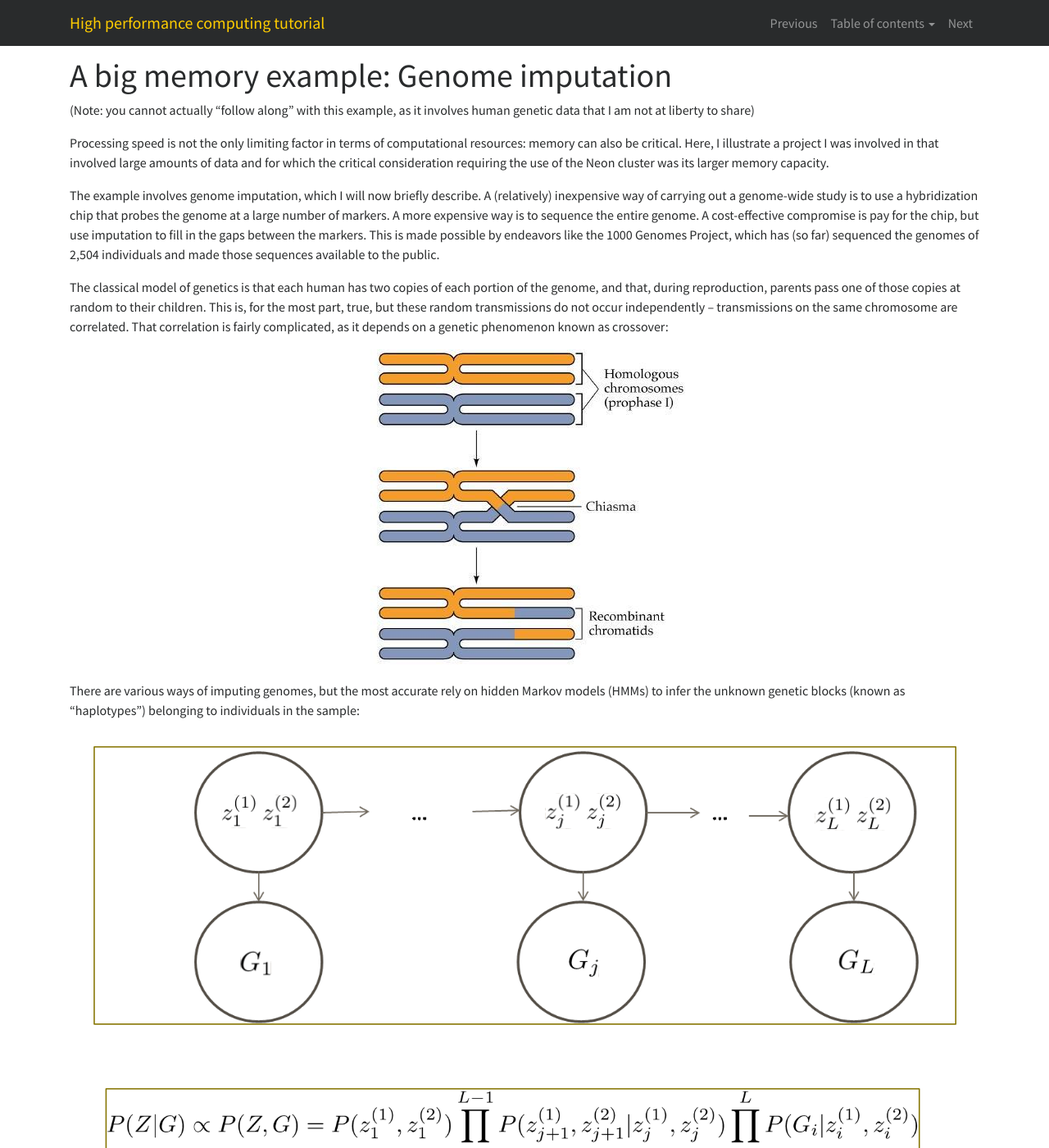
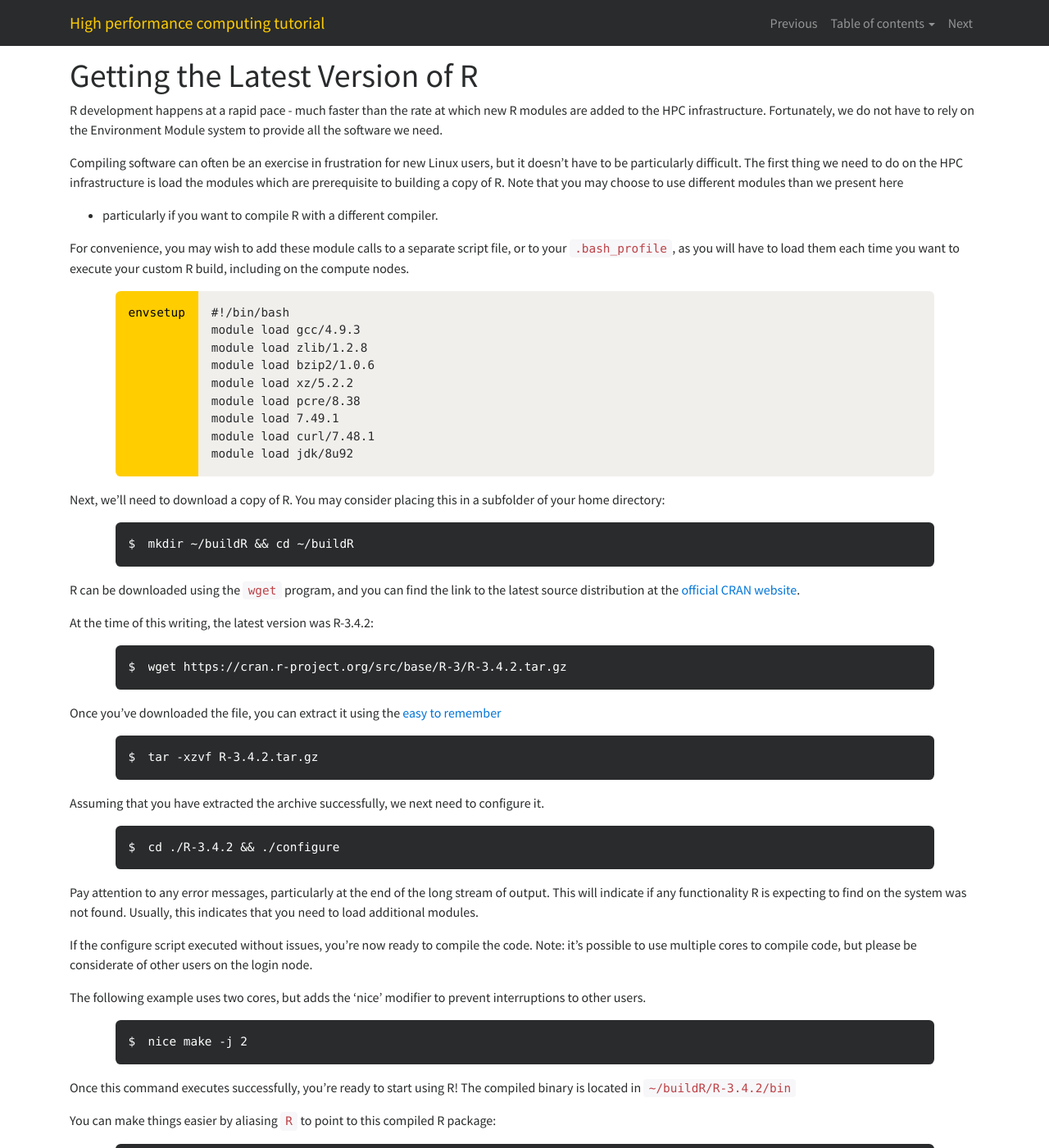
Before and after one commit to IowaBiostat/hpc, a Jekyll site: the page built from 11.md, in a window 1280 px wide and 1400 px high. Shown: the whole window at 82% size. Built offline with Jekyll 4.4.1, drawn with Linux system fonts in a browser that asks for light colours; nearby versions of some CDN libraries; our own code applies the rules of GitHub Pages for plain Markdown files; some of the changed text lies outside the part shown.

Commit message:
Work on instructions to build a custom R version

```diff
--- a/11.md
+++ b/11.md
@@ -3,79 +3,93 @@ prev: 10
 next: 12
 ---
 
-# A big memory example: Genome imputation
+# Getting the Latest Version of R
 
-(Note: you cannot actually "follow along" with this example, as it involves
-human genetic data that I am not at liberty to share)
 
-Processing speed is not the only limiting factor in terms of computational
-resources: memory can also be critical.  Here, I illustrate a project I was
-involved in that involved large amounts of data and for which the critical
-consideration requiring the use of the Neon cluster was its larger memory
-capacity.
+R development happens at a rapid pace - much faster than the rate at which
+new R modules are added to the HPC infrastructure. Fortunately, we
+do not have to rely on the Environment Module system to provide
+all the software we need.
 
-The example involves genome imputation, which I will now briefly describe.  A
-(relatively) inexpensive way of carrying out a genome-wide study is to use a
-hybridization chip that probes the genome at a large number of markers.  A more
-expensive way is to sequence the entire genome.  A cost-effective compromise is
-pay for the chip, but use imputation to fill in the gaps between the markers.
-This is made possible by endeavors like the 1000 Genomes Project, which has (so
-far) sequenced the genomes of 2,504 individuals and made those sequences
-available to the public.
+Compiling software can often be an exercise in frustration for new
+Linux users, but it doesn't have to be particularly difficult. The
+first thing we need to do on the HPC infrastructure is load the
+modules which are prerequisite to building a copy of R. Note that you
+may choose to use different modules than we present here
+ - particularly if you want to compile R with a different compiler.
 
-The classical model of genetics is that each human has two copies of each
-portion of the genome, and that, during reproduction, parents pass one of those
-copies at random to their children.  This is, for the most part, true, but these
-random transmissions do not occur independently -- transmissions on the same
-chromosome are correlated.  That correlation is fairly complicated, as it
-depends on a genetic phenomenon known as crossover:
+For convenience, you may wish to add these module calls to a
+separate script file, or to your `.bash_profile`, as you will
+have to load them each time you want to execute your custom
+R build, including on the compute nodes.
 
-<img class="img-fluid mx-auto d-block" src="img/crossover.jpg">
 
-There are various ways of imputing genomes, but the most accurate rely on hidden
-Markov models (HMMs) to infer the unknown genetic blocks (known as "haplotypes")
-belonging to individuals in the sample:
-
-<img class="img-fluid mx-auto d-block" src="img/hmm.png">
-
-Essentially, the observed genotypes (G<sub>O</sub>) provide information about
-the hidden haplotypes (Z), which in turn allow us to infer the unobserved
-genotypes (G<sub>U</sub>) with reasonable accuracy.  Hidden Markov models
-themselves are not terribly computer-intensive to fit; it's the sheer size of
-genetic data that makes genome imputation computer-intensive and in particular,
-memory-intensive.  In particular, imputation for the SOPHIA project (in
-collaboration with Profs. Ryckman and Saftlas in Epidemiology) involved nearly
-80 Gb of data (some from the actual SOPHIA samples, some from the 1000 Genomes
-Project, some of it imputed).
-
-I used a program called MaCH (for Markov Chain Haplotyping) to perform the
-imputation (this is now a bit out-of-date with newer versions of software
-available, but it illustrates the point).  I won't go through all the details,
-but just so you can see how the same ideas of scripting and `qsub` arrays can be
-put to use in this problem, I'll share the commands for step 1 of the imputation
-process (it's more computationally efficient to do the calculations in two
-steps: the first step is called "pre-phasing"; the second step is the actual
-imputation).  The script is:
-
-{% include pre-file.html file="phase" %}
-mach1 -d chr$SGE_TASK_ID.dat -p chr$SGE_TASK_ID.ped --rounds 20 --states 200 --interim 5 --phase --sample 5 --prefix chr$SGE_TASK_ID.haps > phase$SGE_TASK_ID.log
-cut -f 1 -d " " chr$SGE_TASK_ID.haps.erate | sed -n '1!p' > chr$SGE_TASK_ID.snps
-rm chr$SGE_TASK_ID.haps.sample*
-rm chr$SGE_TASK_ID.haps.prelim*
+{% include pre-file.html file="envsetup" %}
+#!/bin/bash
+module load gcc/4.9.3
+module load zlib/1.2.8
+module load bzip2/1.0.6
+module load xz/5.2.2
+module load pcre/8.38
+module load 7.49.1
+module load curl/7.48.1
+module load jdk/8u92
 {% include post-file.html %}
 
-Which we run with:
+Next, we'll need to download a copy of R. You may consider placing this in a subfolder of your home directory:
 
 {% include pre-prompt.html %}
-qsub -t 1-22 phase
+mkdir ~/buildR && cd ~/buildR
 {% include post-prompt.html %}
 
-This runs the hidden Markov model separately on each chromosome 1-22 (i.e.,
-simultaneously phasing all 22 chromosomes, one processor per chromosome).  The
-process took overnight (about 12 hours), but that's a lot better than 22 nights!
+R can be downloaded using the `wget`
+program, and you can find the link to the
+latest source distribution at the
+[official CRAN website](https://cran.r-project.org/).
 
-Breaking up the problem in this way is natural to genetics, but the same general
-principle of data splitting is widely applied in many other fields involving
-"big data".
+At the time of this writing, the latest
+version was R-3.4.2:
 
-<p style="margin-top: 50px; font-size:80%">Image credits: My crossover picture comes from the <a href="http://biology.duke.edu/noorlab/projects.html">Noor lab</a> at Duke; my HMM illustration is from <a href="http://www.eecs.berkeley.edu/~nihar/">Nihar Shah</a> at Carnegie Mellon.
+{% include pre-prompt.html %}
+wget https://cran.r-project.org/src/base/R-3/R-3.4.2.tar.gz
+{% include post-prompt.html %}
+
+Once you've downloaded the file, you can extract it using the [easy to remember](https://xkcd.com/1168/)
+
+{% include pre-prompt.html %}
+tar -xzvf R-3.4.2.tar.gz
+{% include post-prompt.html %}
+
+Assuming that you have extracted the archive successfully, we next need to configure it.
+
+{% include pre-prompt.html %}
+cd ./R-3.4.2 && ./configure
+{% include post-prompt.html %}
+
+Pay attention to any error messages, particularly
+at the end of the long stream of output. This will indicate if any functionality R is expecting to find on the system was not found. Usually, this indicates that you need to load additional modules.
+
+If the configure script executed without issues, you're now ready to compile the code. Note: it's possible to use multiple cores to compile code, but please
+be considerate of other users on the login node.
+
+The following example uses two cores, but
+adds the 'nice' modifier to prevent
+interruptions to other users.
+
+{% include pre-prompt.html %}
+nice make -j 2
+{% include post-prompt.html %}
+
+Once this command executes successfully,
+you're ready to start using R! The
+compiled binary is located in `~/buildR/R-3.4.2/bin`
+
+You can make things easier by aliasing
+`R` to point to this compiled R package:
+
+
+{% include pre-prompt.html %}
+alias -p R="~/build
+{% include post-prompt.html %}
+
+Be sure to include this alias in your `.bash_profile`, or another startup script you call on each node before executing your jobs.
--- a/12.md
+++ b/12.md
@@ -1,101 +1,81 @@
 ---
 prev: 11
-next: index
+next: 13
 ---
 
-# MCMC
+# A big memory example: Genome imputation
 
-One final common task in statistical computing that is (for the most part) easy
-to parallelize is the estimation of posterior distributions using Markov chain
-Monte Carlo (MCMC) simulation.  Although an individual chain is difficult to
-parallelize, one can carry out the estimation by running multiple chains, and
-this is easily accomplished in parallel.
+(Note: you cannot actually "follow along" with this example, as it involves
+human genetic data that I am not at liberty to share)
 
-There are several programs (BUGS, JAGS, Stan) that accept a specified model and
-carry out sampling from the posterior.  We will focus here on JAGS, simply
-because that is the one I am most familiar with.  JAGS is installed on Neon at
-`/Shared/Tukey/jags`; to run it, add the following to your `~/.bash_profile` file:
+Processing speed is not the only limiting factor in terms of computational
+resources: memory can also be critical.  Here, I illustrate a project I was
+involved in that involved large amounts of data and for which the critical
+consideration requiring the use of the Neon cluster was its larger memory
+capacity.
 
-{% include pre-file.html file=".bash_profile" %}
-<...more...>
-export PATH=~/bin:/Shared/Tukey/jags/bin:$PATH:
-export PKG_CONFIG_PATH=/Shared/Tukey/jags/lib/pkgconfig:$PKG_CONFIG_PATH:
-export LD_LIBRARY_PATH=/Shared/Tukey/jags/lib:$LD_LIBRARY_PATH:
-module load gcc/4.8.2
-<...more...>
+The example involves genome imputation, which I will now briefly describe.  A
+(relatively) inexpensive way of carrying out a genome-wide study is to use a
+hybridization chip that probes the genome at a large number of markers.  A more
+expensive way is to sequence the entire genome.  A cost-effective compromise is
+pay for the chip, but use imputation to fill in the gaps between the markers.
+This is made possible by endeavors like the 1000 Genomes Project, which has (so
+far) sequenced the genomes of 2,504 individuals and made those sequences
+available to the public.
+
+The classical model of genetics is that each human has two copies of each
+portion of the genome, and that, during reproduction, parents pass one of those
+copies at random to their children.  This is, for the most part, true, but these
+random transmissions do not occur independently -- transmissions on the same
+chromosome are correlated.  That correlation is fairly complicated, as it
+depends on a genetic phenomenon known as crossover:
+
+<img class="img-fluid mx-auto d-block" src="img/crossover.jpg">
+
+There are various ways of imputing genomes, but the most accurate rely on hidden
+Markov models (HMMs) to infer the unknown genetic blocks (known as "haplotypes")
+belonging to individuals in the sample:
+
+<img class="img-fluid mx-auto d-block" src="img/hmm.png">
+
+Essentially, the observed genotypes (G<sub>O</sub>) provide information about
+the hidden haplotypes (Z), which in turn allow us to infer the unobserved
+genotypes (G<sub>U</sub>) with reasonable accuracy.  Hidden Markov models
+themselves are not terribly computer-intensive to fit; it's the sheer size of
+genetic data that makes genome imputation computer-intensive and in particular,
+memory-intensive.  In particular, imputation for the SOPHIA project (in
+collaboration with Profs. Ryckman and Saftlas in Epidemiology) involved nearly
+80 Gb of data (some from the actual SOPHIA samples, some from the 1000 Genomes
+Project, some of it imputed).
+
+I used a program called MaCH (for Markov Chain Haplotyping) to perform the
+imputation (this is now a bit out-of-date with newer versions of software
+available, but it illustrates the point).  I won't go through all the details,
+but just so you can see how the same ideas of scripting and `qsub` arrays can be
+put to use in this problem, I'll share the commands for step 1 of the imputation
+process (it's more computationally efficient to do the calculations in two
+steps: the first step is called "pre-phasing"; the second step is the actual
+imputation).  The script is:
+
+{% include pre-file.html file="phase" %}
+mach1 -d chr$SGE_TASK_ID.dat -p chr$SGE_TASK_ID.ped --rounds 20 --states 200 --interim 5 --phase --sample 5 --prefix chr$SGE_TASK_ID.haps > phase$SGE_TASK_ID.log
+cut -f 1 -d " " chr$SGE_TASK_ID.haps.erate | sed -n '1!p' > chr$SGE_TASK_ID.snps
+rm chr$SGE_TASK_ID.haps.sample*
+rm chr$SGE_TASK_ID.haps.prelim*
 {% include post-file.html %}
 
-We will use data from a two-factor study of pilot response to loss of aircraft
-control carried out in a flight simulator ([raw data here](misc/flight.txt)).
-The two factors are type of training that the pilot received and the scenario
-that was simulated.  A reasonable model for this data is the following:
-
-{% include pre-file.html file="model.txt" %}
-model {
-  ## Likelihood
-  for (i in 1:n) {
-    y[i] ~ dbern(theta[i])
-    logit(theta[i]) <- mu + a[aid[i]] + b[uid[i]]
-  }
-
-  ## Priors
-  mu ~ dnorm(0, 0.0001)
-  for (j in 1:J) {
-    a[j] ~ dnorm(0, sigma[1]^(-2))
-  }
-  for (k in 1:K) {
-    b[k] ~ dnorm(0, sigma[2]^(-2))
-  }
-  for (i in 1:2) {
-    sigma[i] ~ dunif(0, 5)
-  }
-}
-{% include post-file.html %}
-
-JAGS (and BUGS and Stan) can be run from the command line, and thus you could
-write your own scripts to call and run them in parallel.  However, this is a
-common enough task that people have already written packages to do this from
-within R; one such package is `runjags`.  Here is how we would fit the above
-model in R (either interactively or not), here specifying that we want 10
-chains, each with 10,000 draws (the default in `runjags` is a burn-in of 4,000,
-so we're drawing 14,000 samples from each chain, but only keeping the last
-10,000).
-
-{% include pre-file.html file="mcmc.R" %}
-Data <- read.delim("http://myweb.uiowa.edu/pbreheny/neon/misc/flight.txt")
-jData <- list(aid = as.numeric(Data$Scenario),
-              uid = as.numeric(Data$Group),
-              J = length(levels(Data$Scenario)),
-              K = length(levels(Data$Group)),
-              y = Data$Recovered,
-              n = nrow(Data))
-monitor <- c("mu", "a", "b", "sigma")
-FUN <- function(chain) {list(mu=rnorm(1), sigma=rexp(2), a=rnorm(max(jData$aid)), b=rnorm(max(jData$uid)))}
-inits <- mapply(FUN, 1:10, SIMPLIFY=FALSE)
-require(runjags)
-runjags.options(rng.warning=FALSE) ## I'm happy to let runjags worry about the RNG details;
-                                   ## I prefer not to be warned about it
-fit <- run.jags("model.txt", monitor=monitor, data=jData, inits=inits, n.chains=length(inits), method="parallel", sample=10000)
-
-# To convert from runjags format to other popular formats:
-require(coda)
-MCMC <- as.mcmc.list(fit) ## Convert to coda format
-require(R2jags)
-Fit <- R2jags:::mcmc2bugs(MCMC, program="jags") ## Convert to R2jags format
-
-# Posterior summaries:
-Fit
-plot(Fit)
-{% include post-file.html %}
-
-The above code can be run either interactively through `qlogin` or with `qsub`.
-Either way, you will want to specify the `-pe smp 10` flag to ensure that you
-have 10 processors available (if you only have one processor available, you'll
-have to run the 10 chains sequentially, which will of course be about 10 times
-slower).  For example:
+Which we run with:
 
 {% include pre-prompt.html %}
-qsub -pe smp 10 -q TUKEY ~/bin/rbatch mcmc.R
+qsub -t 1-22 phase
 {% include post-prompt.html %}
 
-Note that in the end, we obtain 100,000 draws from the posterior distribution.  As the summaries inform us, this data indicates that there is little reason to think that type of training had any impact on pilot's ability to recover aircraft control, although scenario certainly had an effect (some simulated scenarios were much more difficult than others).
+This runs the hidden Markov model separately on each chromosome 1-22 (i.e.,
+simultaneously phasing all 22 chromosomes, one processor per chromosome).  The
+process took overnight (about 12 hours), but that's a lot better than 22 nights!
+
+Breaking up the problem in this way is natural to genetics, but the same general
+principle of data splitting is widely applied in many other fields involving
+"big data".
+
+<p style="margin-top: 50px; font-size:80%">Image credits: My crossover picture comes from the <a href="http://biology.duke.edu/noorlab/projects.html">Noor lab</a> at Duke; my HMM illustration is from <a href="http://www.eecs.berkeley.edu/~nihar/">Nihar Shah</a> at Carnegie Mellon.
```
Also changed, not shown: 13.md (added, +101 -0 lines).
